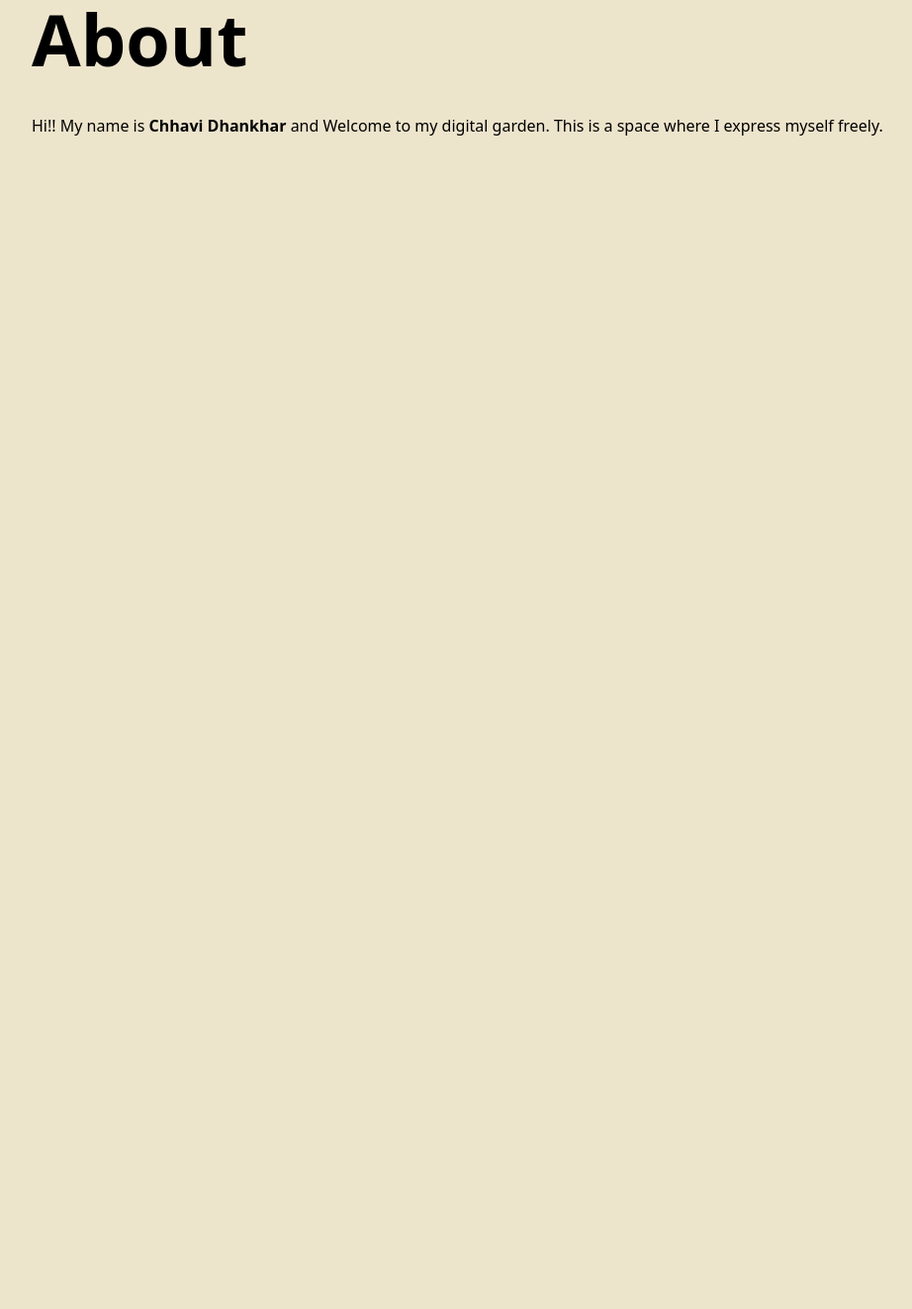
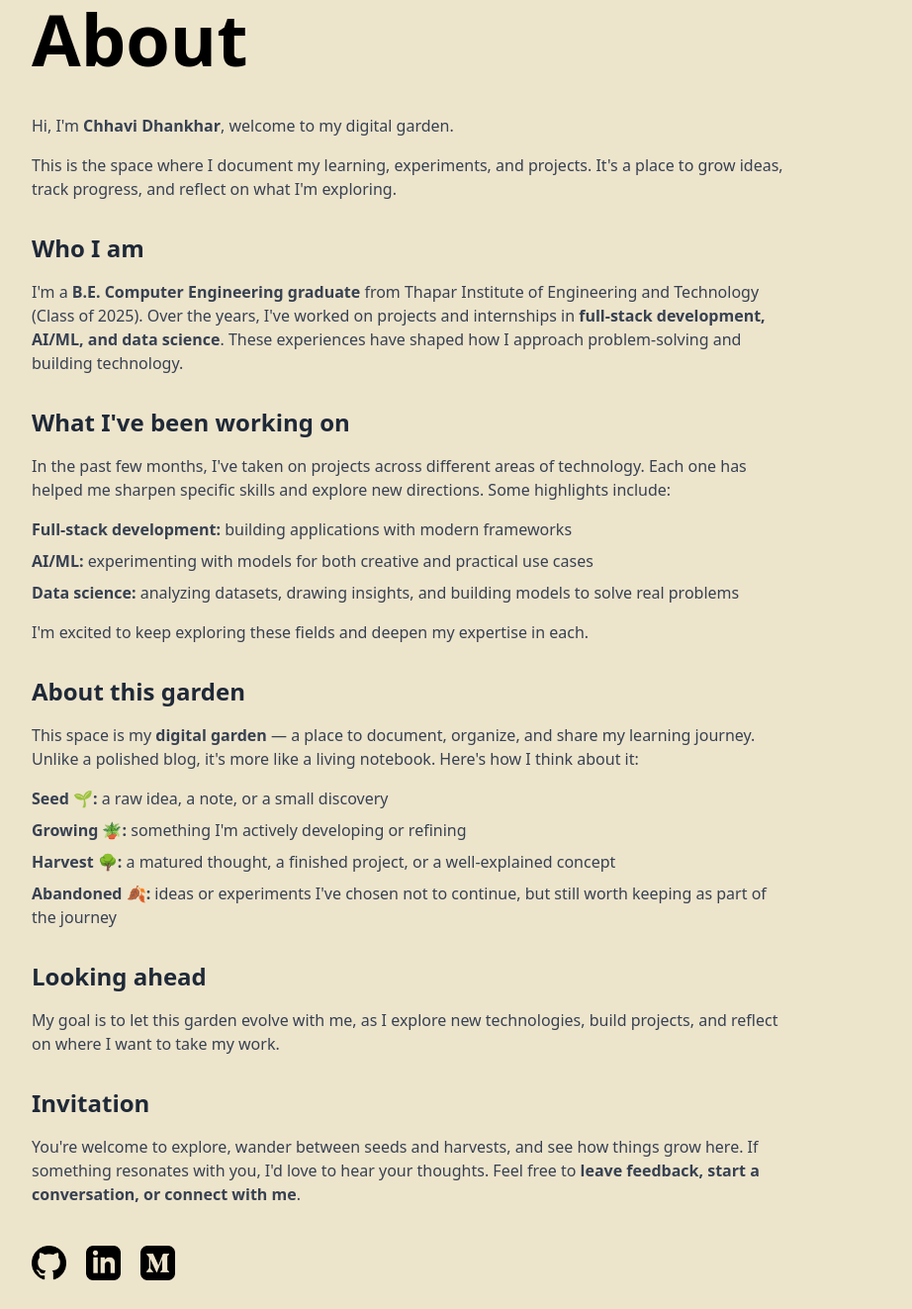
Before and after one commit to Chdh11/digital-garden, a plain HTML site: page about.html in a window 1280 px wide. Shown: the part 77-1400 px from the top of the page at 99% size, without its empty margins (48-970 px from the left). Before the commit the page ends 800 px from the top, so only its background shows below. Drawn offline with nearby package versions, Linux system fonts and the light colour scheme.

Commit message:
updated about page

```diff
--- a/about.html
+++ b/about.html
@@ -27,11 +27,66 @@
         </section>
 
         <!-- Initial content -->
-        <section class="mb-5 w-[70vw]">
+        <section class="mb-5 w-[60vw]">
+
             <!-- <h3 class="text-2xl font-bold mb-3">Content</h3> -->
             <p>
-                Hi!! My name is <b>Chhavi Dhankhar</b> and Welcome to my digital garden. This is a space where I express myself freely.
+                <p class="mb-4  text-gray-700">
+                    Hi, I&apos;m <span class="font-semibold">Chhavi Dhankhar</span>, welcome to my digital garden.
+                </p>
+
+                <p class="mb-4 text-gray-700">
+                    This is the space where I document my learning, experiments, and projects. It&apos;s a place to grow ideas, track progress, and reflect on what I&apos;m exploring.
+                </p>
+
+                <h2 class="text-2xl font-semibold mt-8 mb-4 text-gray-800">Who I am</h2>
+
+                <p class="mb-4 text-gray-700">
+                    I&apos;m a <span class="font-semibold">B.E. Computer Engineering graduate</span> from Thapar Institute of Engineering and Technology (Class of 2025). Over the years, I&apos;ve worked on projects and internships in <span class="font-semibold">full-stack development, AI/ML, and data science</span>. These experiences have shaped how I approach problem-solving and building technology.
+                </p>
+
+                <h2 class="text-2xl font-semibold mt-8 mb-4 text-gray-800">What I&apos;ve been working on</h2>
+
+                <p class="mb-4 text-gray-700">
+                    In the past few months, I&apos;ve taken on projects across different areas of technology. Each one has helped me sharpen specific skills and explore new directions. Some highlights include:
+                </p>
+
+                <p class="mb-2 text-gray-700"><span class="font-semibold">Full-stack development:</span> building applications with modern frameworks</p>
+                <p class="mb-2 text-gray-700"><span class="font-semibold">AI/ML:</span> experimenting with models for both creative and practical use cases</p>
+                <p class="mb-4 text-gray-700"><span class="font-semibold">Data science:</span> analyzing datasets, drawing insights, and building models to solve real problems</p>
+
+                <p class="mb-4 text-gray-700">
+                    I&apos;m excited to keep exploring these fields and deepen my expertise in each.
+                </p>
+
+                <h2 class="text-2xl font-semibold mt-8 mb-4 text-gray-800">About this garden</h2>
+
+                <p class="mb-4 text-gray-700">
+                    This space is my <span class="font-semibold">digital garden</span> — a place to document, organize, and share my learning journey. Unlike a polished blog, it&apos;s more like a living notebook. Here&apos;s how I think about it:
+                </p>
+
+                <p class="mb-2 text-gray-700"><span class="font-semibold">Seed 🌱:</span> a raw idea, a note, or a small discovery</p>
+                <p class="mb-2 text-gray-700"><span class="font-semibold">Growing 🪴:</span> something I&apos;m actively developing or refining</p>
+                <p class="mb-2 text-gray-700"><span class="font-semibold">Harvest 🌳:</span> a matured thought, a finished project, or a well-explained concept</p>
+                <p class="mb-4 text-gray-700"><span class="font-semibold">Abandoned 🍂:</span> ideas or experiments I&apos;ve chosen not to continue, but still worth keeping as part of the journey</p>
+
+                <h2 class="text-2xl font-semibold mt-8 mb-4 text-gray-800">Looking ahead</h2>
+
+                <p class="mb-4 text-gray-700">
+                    My goal is to let this garden evolve with me, as I explore new technologies, build projects, and reflect on where I want to take my work.
+                </p>
+
+                <h2 class="text-2xl font-semibold mt-8 mb-4 text-gray-800">Invitation</h2>
+
+                <p class="mb-4 text-gray-700">
+                    You&apos;re welcome to explore, wander between seeds and harvests, and see how things grow here. If something resonates with you, I&apos;d love to hear your thoughts. Feel free to <span class="font-semibold">leave feedback, start a conversation, or connect with me</span>.
+                </p>
             </p>
+            <div class="flex flex-row gap-5 mt-10">
+                <a href="https://github.com/Chdh11" target="_blank"><img src="assets/iconmonstr-github-1-240.png" class="w-[35px] h-[35px]" /></a>
+                <a href="https://www.linkedin.com/in/chhavi-dhankhar-a488a9228/" target="_blank"><img src="assets/iconmonstr-linkedin-3-240.png" class="w-[35px] h-[35px]" /></a>
+                <a href="https://medium.com/@chhavidhankhar07" target="_blank"><img src="assets/iconmonstr-medium-3-240.png" class="w-[35px] h-[35px]" /></a>
+            </div>
         </section>
 
         <!-- Links -->
```
Also changed, not shown: assets/iconmonstr-github-1-240.png (added), assets/iconmonstr-linkedin-3-240.png (added), assets/iconmonstr-medium-3-240.png (added).
